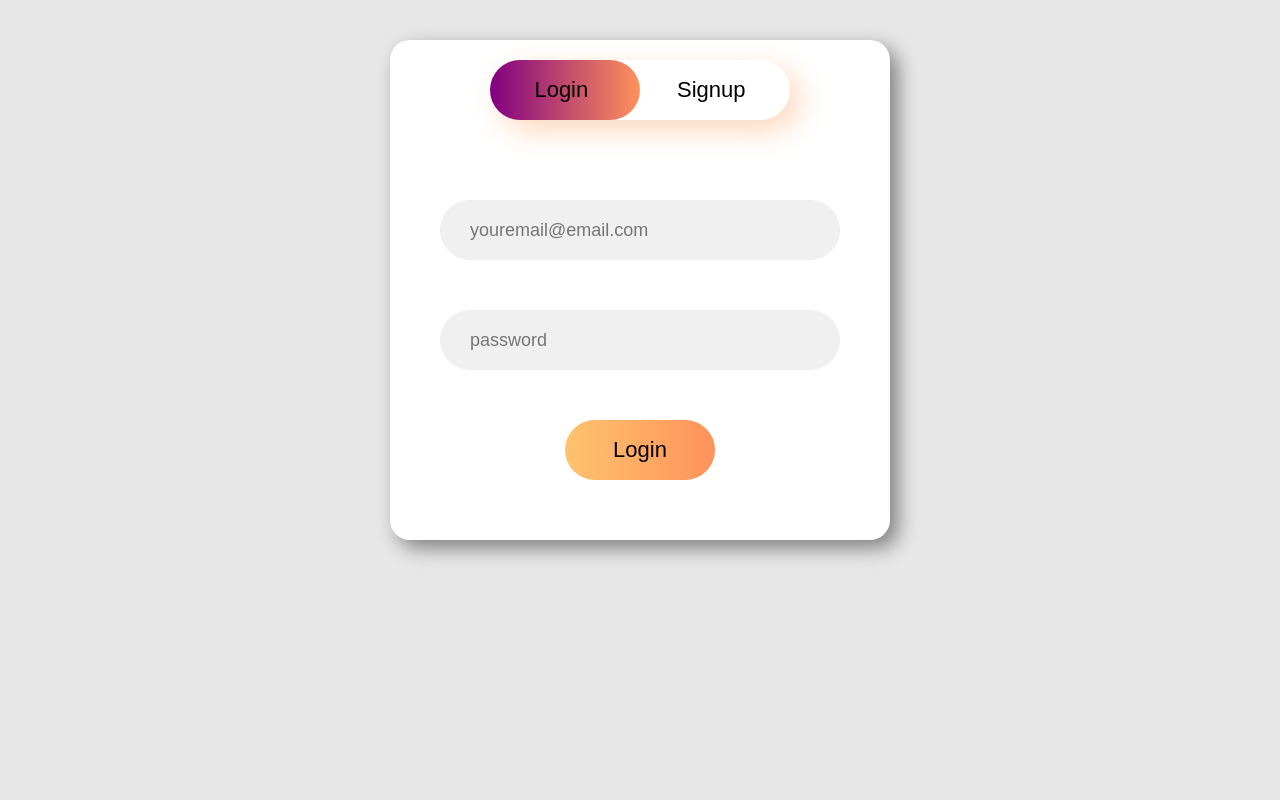
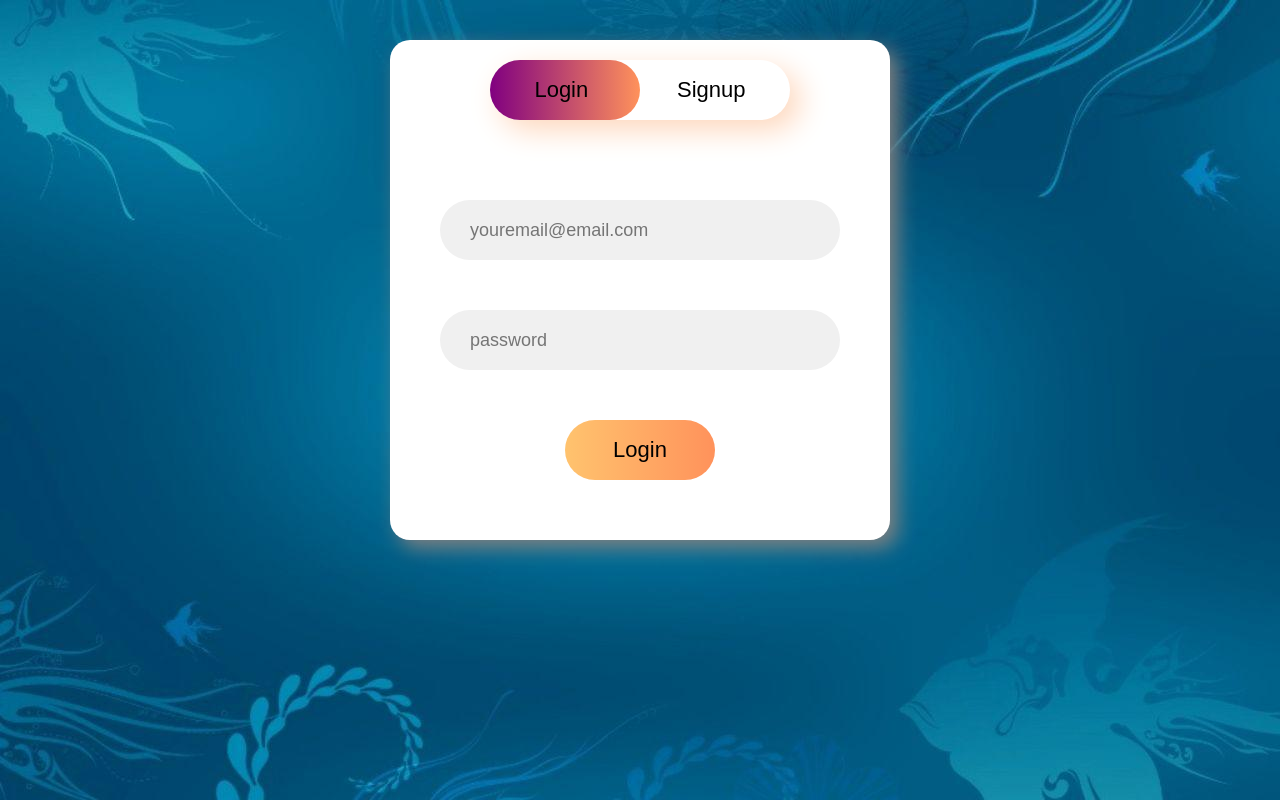
Before and after one commit to Izaz-ur-Rahman/FYP_Portal, a plain HTML site: page html/index.html in a window 1280 px wide. Drawn offline with Linux system fonts and the light colour scheme; files that its build step writes are made by us from their sources; files whose address does not match are found by name.

Commit message:
background image

```diff
--- a/html/index.html
+++ b/html/index.html
@@ -7,7 +7,7 @@
     <meta name="viewport" content="width=device-width, initial-scale=1.0">
     <title>Registeration</title>
 </head>
-<body background="back.jpg">
+<body background="/images/back.jpg">
     <section>
         <div class="container">
             <div class="slider"></div>
```
